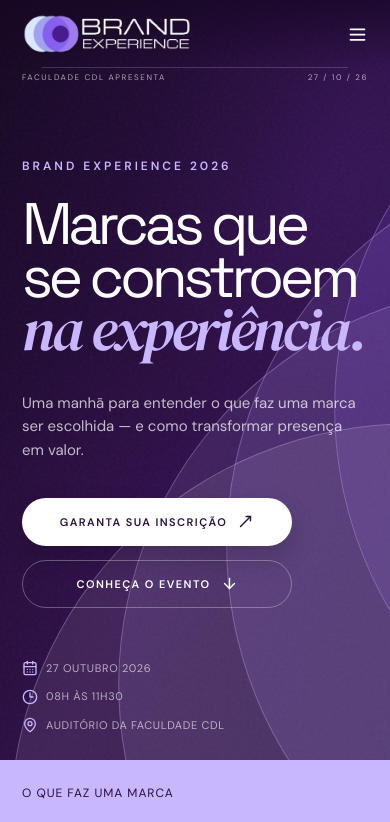
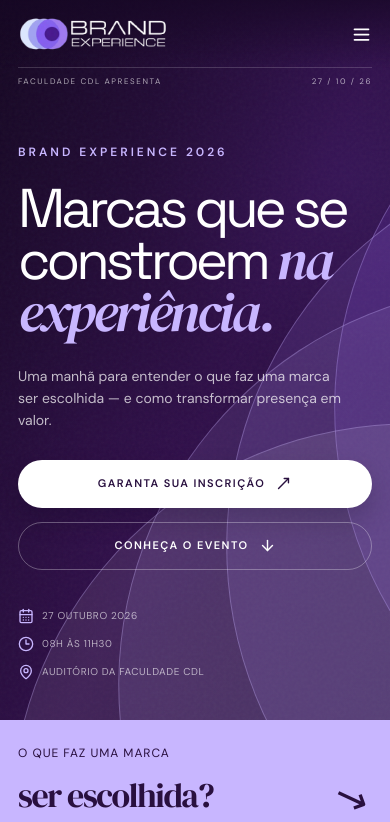
Before and after one commit to BrandExperience-26/BrandExperience, a React (Vite) app in the folder client/: page / in a window 390 px wide. Shown: the top 822 px of the page. Built offline with nearby package versions, Linux system fonts and the light colour scheme.

Commit message:
Ajusta contraste do rodapé e responsividade mobile

```diff
--- a/client/src/index.css
+++ b/client/src/index.css
@@ -244,7 +244,7 @@
 .site-footer { color: rgba(255,255,255,.7); background: #160721; }
 .footer-top { display: grid; grid-template-columns: 1.1fr .8fr 1fr; gap: 50px; padding-top: 63px; padding-bottom: 60px; }
 .footer-top .brand-lockup { margin-bottom: 24px; }
-.footer-top > div:first-child p { margin: 0; color: rgba(255,255,255,.45); font-family: "DM Serif Display", serif; font-size: 23px; line-height: 1.05; }
+.footer-top > div:first-child p { margin: 0; color: var(--lilac); font-family: "DM Serif Display", serif; font-size: 23px; line-height: 1.05; }
 .footer-links { display: grid; align-content: start; gap: 11px; font-size: 11px; letter-spacing: .1em; text-transform: uppercase; }
 .footer-links a, .footer-social a { transition: color .2s ease; }
 .footer-links a:hover, .footer-social a:hover { color: var(--lilac); }
@@ -253,10 +253,10 @@
 .footer-social a { display: inline-flex; align-items: center; gap: 9px; }
 .footer-credits { display: grid; grid-template-columns: .8fr 1.2fr; gap: 28px 60px; padding-top: 28px; padding-bottom: 34px; border-top: 1px solid rgba(255,255,255,.1); border-bottom: 1px solid rgba(255,255,255,.1); }
 .footer-credit { display: flex; align-items: center; gap: 24px; min-width: 0; }
-.footer-credit > span { flex: 0 0 auto; color: rgba(255,255,255,.38); font-size: 9px; font-weight: 600; letter-spacing: .16em; text-transform: uppercase; }
+.footer-credit > span { flex: 0 0 auto; color: #fff; font-size: 9px; font-weight: 600; letter-spacing: .16em; text-transform: uppercase; }
 .footer-credit__faculdade { width: 170px; height: auto; max-height: 40px; object-fit: contain; object-position: left center; }
 .footer-partner-logos { display: flex; align-items: center; gap: 18px; min-width: 0; }
-.footer-partner-logos b { color: rgba(255,255,255,.35); font-size: 17px; font-weight: 300; }
+.footer-partner-logos b { color: var(--lilac); font-size: 17px; font-weight: 400; }
 .footer-credit__evelyn { width: 142px; height: 56px; object-fit: contain; }
 .footer-credit__fonte { width: 158px; height: 56px; object-fit: contain; }
 .footer-bottom { display: flex; justify-content: space-between; align-items: center; gap: 20px; padding-top: 18px; padding-bottom: 20px; color: rgba(255,255,255,.36); font-size: 9px; letter-spacing: .12em; text-transform: uppercase; }
@@ -269,7 +269,7 @@
 @media (prefers-reduced-motion: reduce) { html { scroll-behavior: auto; } *, *::before, *::after { animation-duration: .01ms !important; animation-iteration-count: 1 !important; transition-duration: .01ms !important; } }
 @media (max-width: 900px) {
   .site-header { padding: 0 22px; }
-  .site-header::after { inset-left: 22px; inset-right: 22px; }
+  .site-header::after { left: 22px; right: 22px; }
   .menu-toggle { display: block; }
   .site-nav { position: absolute; top: 0; right: 0; left: 0; display: none; flex-direction: column; align-items: flex-start; gap: 0; padding: 88px 22px 24px; color: var(--ink); background: var(--paper); box-shadow: 0 20px 35px rgba(27, 12, 42, .12); }
   .site-nav--open { display: flex; }
@@ -397,3 +397,39 @@
   .beneficiary-card { min-height: unset; }
   .beneficiary-card__number { margin-bottom: 35px; }
 }
+
+@media (max-width: 480px) {
+  .container { padding-left: 18px; padding-right: 18px; }
+  .site-header { padding: 0 18px; }
+  .site-header::after { left: 18px; right: 18px; }
+  .brand-custom-logo { width: 150px; max-width: 150px; max-height: 44px; }
+  .hero { min-height: 720px; }
+  .hero__content { padding-top: 34px; }
+  .hero__topline { margin-bottom: 56px; gap: 16px; }
+  .hero h1 { max-width: 100%; font-size: clamp(43px, 14vw, 62px); line-height: .94; }
+  .hero__lede { max-width: 330px; margin-top: 28px; font-size: 14px; }
+  .hero__actions { width: 100%; max-width: 100%; margin-top: 28px; }
+  .hero__actions .button { width: 100%; }
+  .hero__meta { margin-top: 38px; font-size: 10px; }
+  .statement-band__inner { min-height: 118px; }
+  .statement-band strong { font-size: 34px; }
+  .section { padding: 76px 0; }
+  h2 { font-size: clamp(38px, 12.5vw, 54px); }
+  .section-heading--split { grid-template-columns: 1fr; }
+  .audience-grid { gap: 34px; }
+  .audience-list span { gap: 11px; padding: 13px 0; font-size: 12px; line-height: 1.35; }
+  .register__inner p { max-width: 330px; }
+  .donation-note { max-width: 330px; font-size: 11px; }
+  .map-frame, .map-frame > div:first-child { min-height: 300px; height: 300px; }
+  .map-frame__label { left: 12px; bottom: 12px; padding: 11px 12px; }
+  .footer-top { grid-template-columns: 1fr; gap: 32px; padding-top: 42px; padding-bottom: 44px; }
+  .footer-social { grid-column: auto; }
+  .footer-links { gap: 10px; }
+  .footer-credits { gap: 28px; padding-top: 24px; padding-bottom: 28px; }
+  .footer-credit { align-items: flex-start; flex-direction: column; gap: 12px; }
+  .footer-credit__faculdade { width: 155px; max-height: 38px; }
+  .footer-partner-logos { width: 100%; gap: 12px 16px; }
+  .footer-partner-logos b { width: 100%; font-size: 16px; }
+  .footer-credit__evelyn, .footer-credit__fonte { max-width: 43vw; height: 48px; }
+  .footer-bottom { padding-top: 16px; }
+}
```
